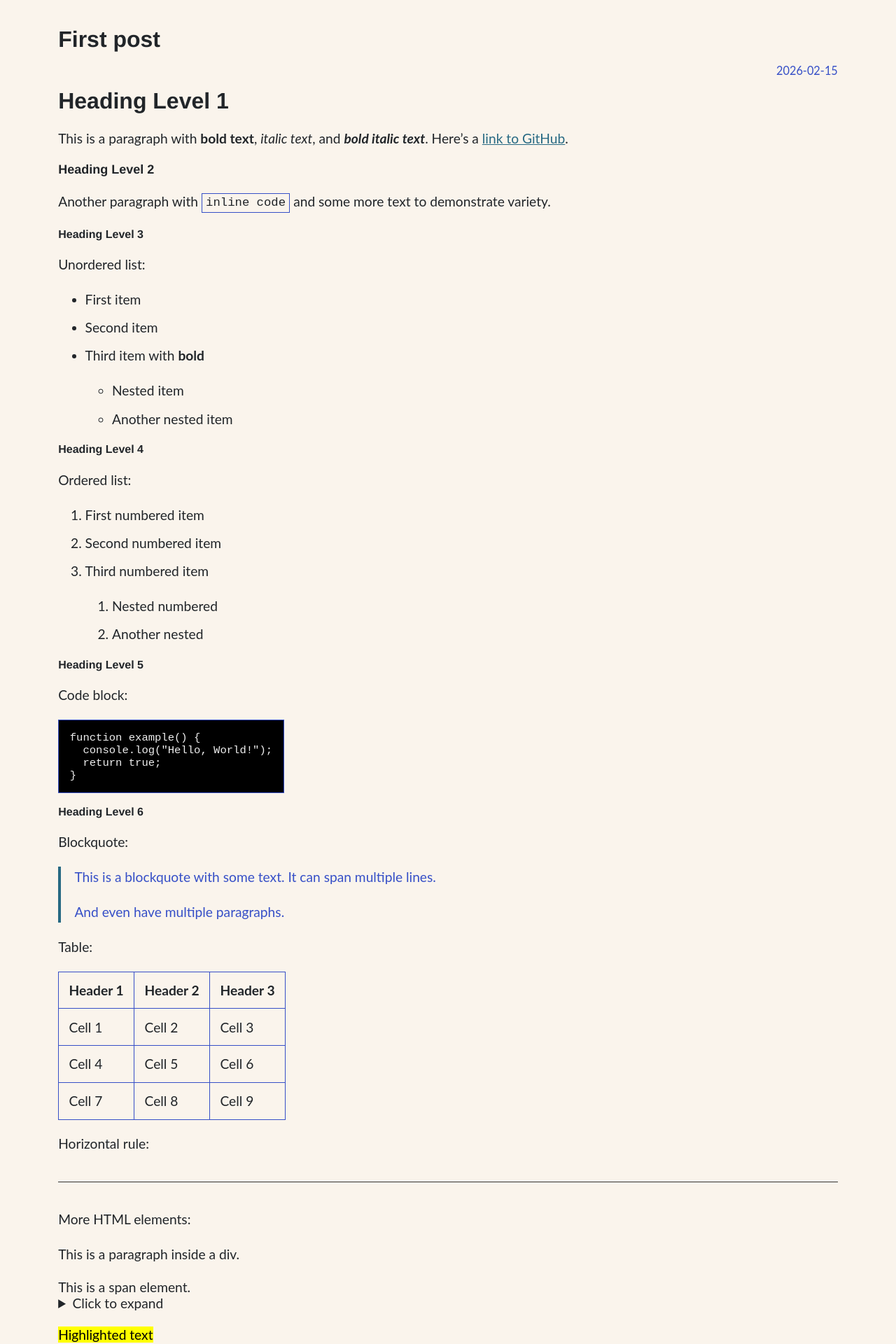
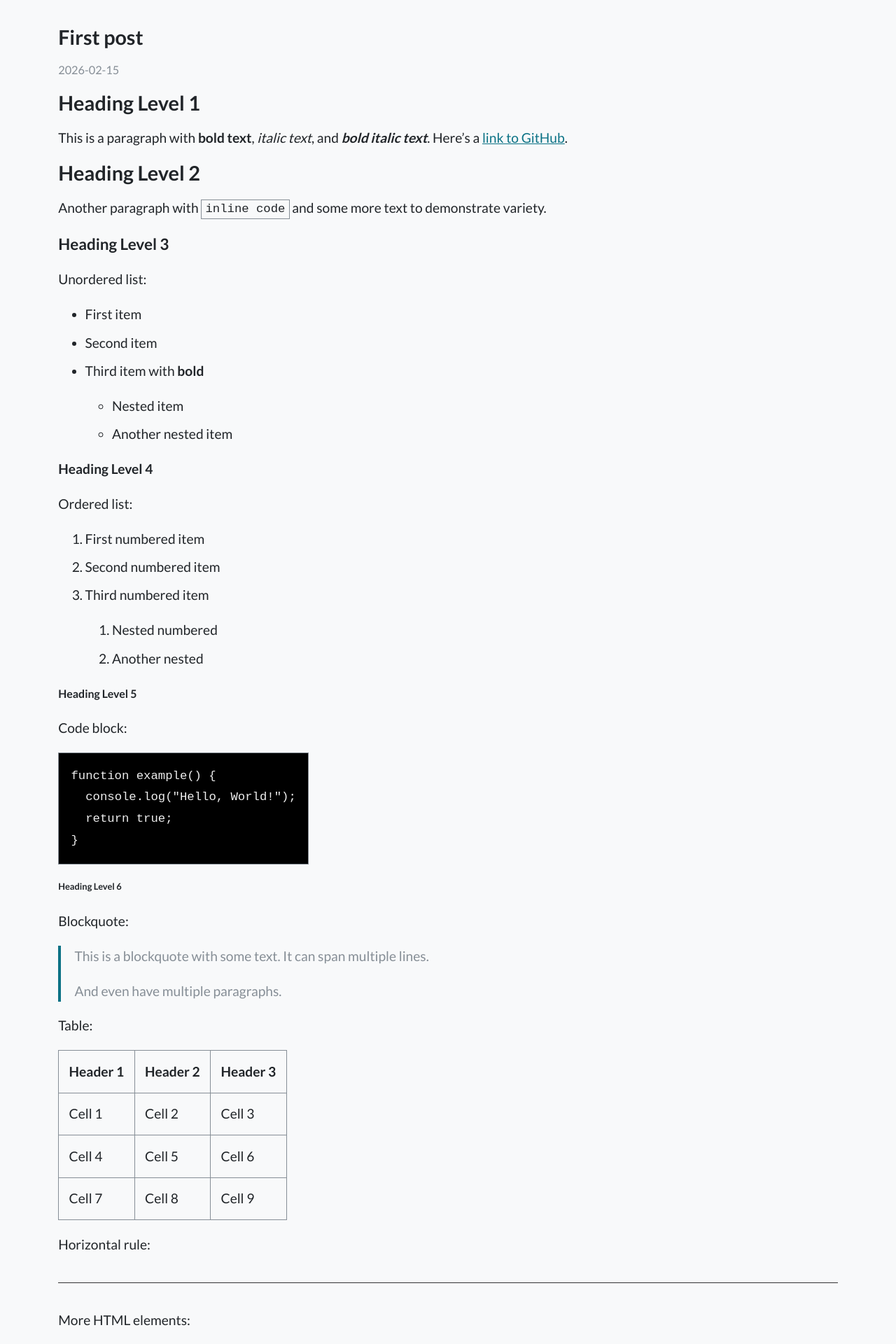
Before and after one commit to tklaver/blog, a Jekyll site: the page built from _posts/2026-02-15-first-post.md, in a window 1280 px wide. Shown: the top 1920 px of the page at 70% size. Built offline with Jekyll 4.4.1, drawn with Linux system fonts in a browser that asks for light colours.

Commit message:
Clean up CSS: remove duplicates, fix typos, reorganize structure
- Removed duplicate :root, body, header nav, and link definitions
- Fixed typos: pading -> padding, marginal -> margin, display: flow removed
- Moved @import Google Fonts to top for proper loading
- Reorganized CSS with clear sections and comments
- Consolidated all styles to remove redundancy
- Should fix CSS and web fonts not loading properly

```diff
--- a/css/style.css
+++ b/css/style.css
@@ -1,232 +1,8 @@
-:root {
- --foreground: #212529;
- --article-background: #e7f5ff;
- --article-background-shadow: 0px 6px 0px 0px #1864ab;
- --background: #FAF4EC;
- --link: #276983;
- --accent: #364fc7;
-}
-@media (prefers-color-scheme: dark) {
- :root {
- --foreground: #DEE2E6;
- --article-background: #212529;
- --article-background-shadow: 0px;
- --background: #10252F;
- --link: #DEE2E6;
- --accent: #DEE2E6;
- }
-}
-body {
-font-family: Georgia, monospace;
-color: var(--foreground);
-background: var(--background);
-}
-h1, h2, h3, h4, h5, h6 {
-font-family: Helvetica, sans-serif;
-}
-main {
- margin: auto;
-pading: 0 2em;
-}
-/* @media (min-width:480pt) {
- main {
- padding: 0 0.5em;
- } */
-}
-/* FONTS */
-article h1, article h2, article h3, article h4, article h5, article h6 {
-/* margin: 0 0 0.25em 0; */
-}
-h1 {font-size: xx-large; margin-top: 0}
-h2 {font-size: large}
-h2 a {text-decoration: none}
-h3, h4, h5, h6 {font-size: medium}
-article p {margin-bottom: 1em;}
-p, li, ul {
-line-height: 180%;
-}
-ul {
-padding: 0;
-}
-/* ELEMENTS */
-header {
-padding: 0 2em;
-display: flow;
-}
-/* header-text {
-/* display: grid;
- /* color: purple;
- /* } */
-header nav ul {
- margin: auto;
- list-style-type: none;
- margin: 0;
- padding: 0;
-}
-header nav li {
- display: inline-block;
-}
-header nav li a {
- display: block;
- text-decoration: none;
- margin-right: 1em;
-}
-article {
-margin: 4em 0;
-/* padding: 1.5em;
-border-radius: 6pt;
-background-color: var(--article-background);
-box-shadow: var(--article-background-shadow); */
-}
-aside a {
-text-decoration: none;
-}
-header, main, footer {
- max-width: 45em;
-}
-header {
-padding-top: 4em;
-padding-bottom: 2em
-}
-footer {
-margin: 4em 0;
-}
-footer p {
- text-align: center;
-}
-a:link { color: var(--link); }
-a:visited { color: var(--link); }
-a:hover { color: var(--link); }
-a:active { color: var(--link); }
-a:focus {
- outline: 2px solid var(--accent);
- text-decoration: none;
-}
-.post-info, .post-tags {
- font-size: 85%;
- color: var(--accent);
-}
-.post-info i:nth-child(2) {
- margin-left: .75em;
-}
-.post-tags {
-width: 100%;
-}
-.tag {
- background: var(--accent);
- color: var(--background) !important;
- padding: .3em .4em;
-margin: auto;
- margin: .8em 0 0 .4em;
- border-radius: .5em;
- text-decoration: none;
- display: inline-block;
-}
-hr {
- border: 0;
- height: 1px;
- background: #333;
- margin: 2em 0;
-}
-code {
- padding: .2em .3em;
- border: 1px solid var(--accent);
- white-space: pre-wrap;
- word-wrap: break-word;
-}
-pre, code {
- font-family: 'MD IO 0.4';
- font-size: 90%;
-}
-pre code {
- background: #000;
- color: #eee;
- display: inline-block;
- padding: 1em;
- white-space: pre-wrap;
- word-wrap: break-word;
-}
-img {
-overflow-clip-margin: content-box;
-overflow: clip;
-width: 100%;
-}
-obs {
- float: left;
- border: 0.5px solid;
- display: grid;
- width: 100%;
- margin-bottom: 24px;
-}
-obs-title-now {
- background-color: lightsalmon;
- border-bottom: 0.5px solid;
- font-size: xxx-large;
- padding: 10px;
-}
-obs-title {
- background-color: mistyrose;
- border-bottom: 0.5px solid;
- font-size: 16px;
- padding: 10px;
-}
-obs-date {
- font-family: monospace;
- padding: 10px;
- border-bottom: 0.5px solid;
-}
-obs-description {
-padding: 10px;
-line-height: 180%;
-}
-ul {
-padding: auto;
-}
-li {
-padding-top: 0px;
-}
-#recent-posts li {
-list-style-type: none;
-}
-recent-posts-date {
- font-variant: all-petite-caps;
- font-family: monospace;
- padding-right: 4px;
-}
-table {
- border-collapse: collapse;
-}
-td, th {
- padding: .75em;
- text-align: left;
- border: 1px solid var(--accent);
-}
-
-.weblog-title a {
- text-decoration: none;
- color: var(--foreground);
-}
-.previous-page + .next-page::before {
- content: "\2022";
- color: #ccc;
- margin: 0 0.75em;
-}
-.divider::after {
- content: "\2022 \2022 \2022";
- color: #ccc;
-}
-@media screen and (max-width: 576px) {
- article {
-marginal: 3em 0;
- }
-#statuslog {
-marginal-top: 1em;
-}
-}﻿/* Tom Klaver Style - Based on weblog.lol Default Template */
+/* Tom Klaver Style - Based on weblog.lol Default Template */
 /* Suitable for GitHub Pages */
-
 @import url('https://fonts.googleapis.com/css2?family=Lato:wght@400;700&display=swap');
 
+/* CSS Variables and Root Styles */
 :root {
   --foreground: #212529;
   --background: #f8f9fa;
@@ -243,6 +19,7 @@
   }
 }
 
+/* Reset and Base Styles */
 * {
   box-sizing: border-box;
 }
@@ -254,8 +31,30 @@
   background: var(--background);
   margin: 0;
   padding: 0;
+  line-height: 160%;
 }
 
+h1, h2, h3, h4, h5, h6 {
+  font-weight: 700;
+  margin: 1rem 0;
+}
+
+p, li {
+  line-height: 160%;
+}
+
+/* Layout */
+header, main, footer {
+  max-width: 60em;
+  margin: 2em auto;
+  padding: 0 1em;
+}
+
+header {
+  margin-top: 4em;
+}
+
+/* Navigation */
 header nav ul {
   list-style-type: none;
   margin: 0;
@@ -272,65 +71,62 @@
   margin-right: 1em;
 }
 
-h1, h2, h3, h4, h5, h6 {
-    font-weight: 700;
-    margin: 1rem 0;
+nav {
+  margin: 1em 0;
 }
 
-p, li {
-    line-height: 160%;
+nav a {
+  margin-right: 1.5em;
+  text-decoration: none;
 }
 
-header, main, footer {
-    max-width: 60em;
-    margin: 2em auto;
-    padding: 0 1em;
+nav a:hover {
+  text-decoration: underline;
 }
 
-header {
-    margin-top: 4em;
+/* Links */
+a:link,
+a:visited,
+a:hover,
+a:active {
+  color: var(--link);
 }
 
-footer p {
-    margin-top: 5em;
-    font-size: 90%;
-    text-align: center;
+a:focus {
+  outline: 2px solid var(--accent);
+  text-decoration: none;
 }
 
-a:link { color: var(--link); }
-a:visited { color: var(--link); }
-a:hover { color: var(--link); }
-a:active { color: var(--link); }
-
-.post-info, .post-tags {
-    font-size: 85%;
-    color: var(--accent);
-    text-align: right;
-}
-
-.post-info i:nth-child(2) {
-    margin-left: .75em;
-}
-
-.tag {
-    background: var(--accent);
-    color: var(--background) !important;
-    padding: .3em .4em;
-    margin: .8em 0 0 .4em;
-    border-radius: .5em;
-    text-decoration: none;
-    display: inline-block;
-}
-
-hr {
-    border: 0;
-    height: 1px;
-    background: #333;
+/* Article Styles */
+article {
   margin: 2em 0;
 }
 
+article h2 {
+  margin-top: 0;
+}
+
+article p {
+  margin-bottom: 1em;
+}
+
+/* Lists */
+ul, ol {
+  margin: 1em 0;
+  padding-left: 2em;
+}
+
+li {
+  margin: 0.5em 0;
+}
+
+#recent-posts li {
+  list-style-type: none;
+}
+
+/* Typography and Code */
 code {
-    padding: .2em .3em;
+  padding: 0.2em 0.3em;
   border: 1px solid var(--accent);
   white-space: pre-wrap;
   word-wrap: break-word;
@@ -347,63 +143,27 @@
   word-wrap: break-word;
 }
 
+hr {
+  border: 0;
+  height: 1px;
+  background: #333;
+  margin: 2em 0;
+}
+
+/* Images */
 img {
   max-width: 100%;
 }
 
+/* Tables */
 table {
   border-collapse: collapse;
 }
 
 td, th {
-    padding: .75em;
+  padding: 0.75em;
   text-align: left;
   border: 1px solid var(--accent);
-}
-
-.weblog-title a {
-    text-decoration: none;
-    color: var(--foreground);
-}
-
-/* GitHub Pages Specific */
-.container {
-    max-width: 60em;
-    margin: 0 auto;
-    padding: 0 1em;
-}
-
-/* Navigation */
-nav {
-    margin: 1em 0;
-}
-
-nav a {
-    margin-right: 1.5em;
-    text-decoration: none;
-}
-
-nav a:hover {
-    text-decoration: underline;
-}
-
-/* Article */
-article {
-    margin: 2em 0;
-}
-
-article h2 {
-    margin-top: 0;
-}
-
-/* Lists */
-ul, ol {
-    margin: 1em 0;
-    padding-left: 2em;
-}
-
-li {
-    margin: 0.5em 0;
 }
 
 /* Blockquote */
@@ -414,10 +174,54 @@
   color: var(--accent);
 }
 
+/* Post Meta and Tags */
+.post-info, .post-tags {
+  font-size: 85%;
+  color: var(--accent);
+}
+
+.post-info i:nth-child(2) {
+  margin-left: 0.75em;
+}
+
+.post-tags {
+  width: 100%;
+}
+
+.tag {
+  background: var(--accent);
+  color: var(--background) !important;
+  padding: 0.3em 0.4em;
+  margin: 0.8em 0 0 0.4em;
+  border-radius: 0.5em;
+  text-decoration: none;
+  display: inline-block;
+}
+
+/* Titles */
+.weblog-title a {
+  text-decoration: none;
+  color: var(--foreground);
+}
+
+/* Container */
+.container {
+  max-width: 60em;
+  margin: 0 auto;
+  padding: 0 1em;
+}
+
+/* Footer */
 footer {
   margin-top: 2rem;
   padding-top: 1rem;
   border-top: 1px solid #ccc;
+}
+
+footer p {
+  margin-top: 5em;
+  font-size: 90%;
+  text-align: center;
 }
 
 footer nav h3 {
@@ -441,3 +245,15 @@
 footer nav a:hover {
   text-decoration: underline;
 }
+
+/* Decorative Elements */
+.previous-page + .next-page::before {
+  content: "\2022";
+  color: #ccc;
+  margin: 0 0.75em;
+}
+
+.divider::after {
+  content: "\2022 \2022 \2022";
+  color: #ccc;
+}
```
Lines whose indentation alone changed are shown as unchanged.
